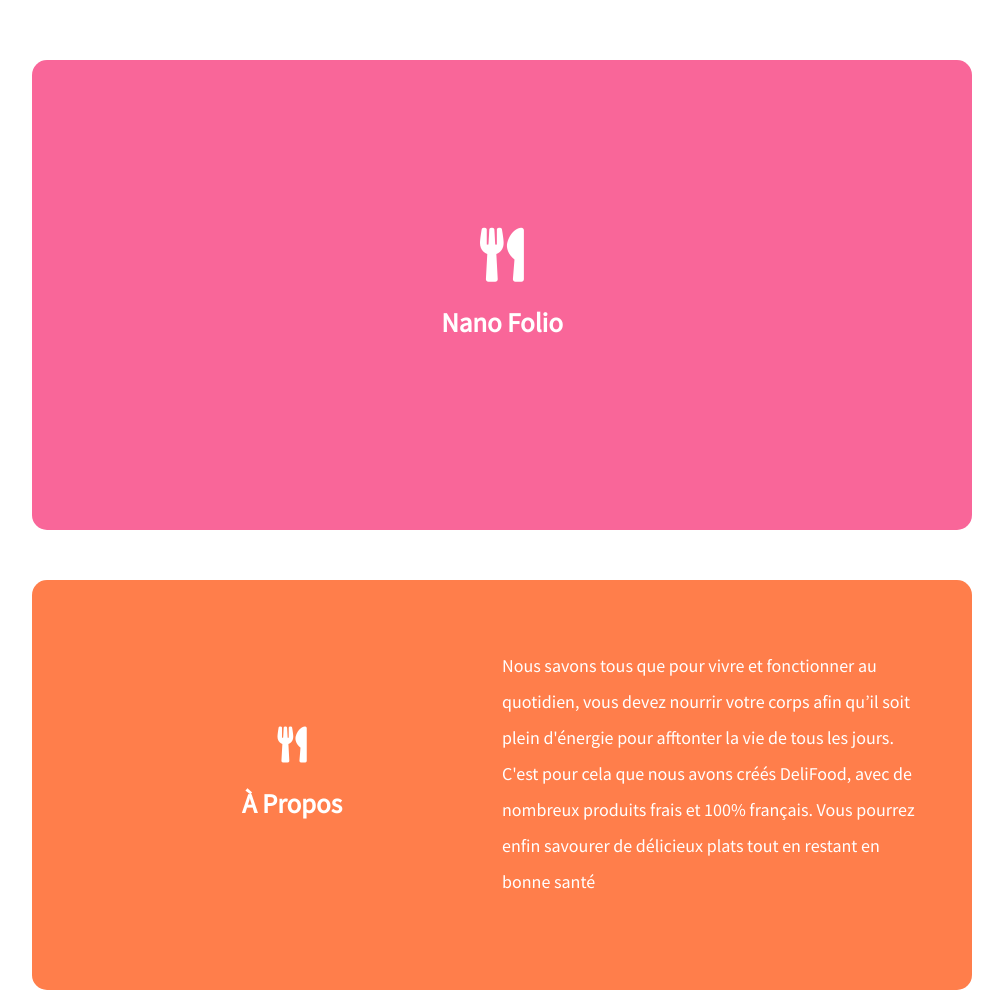
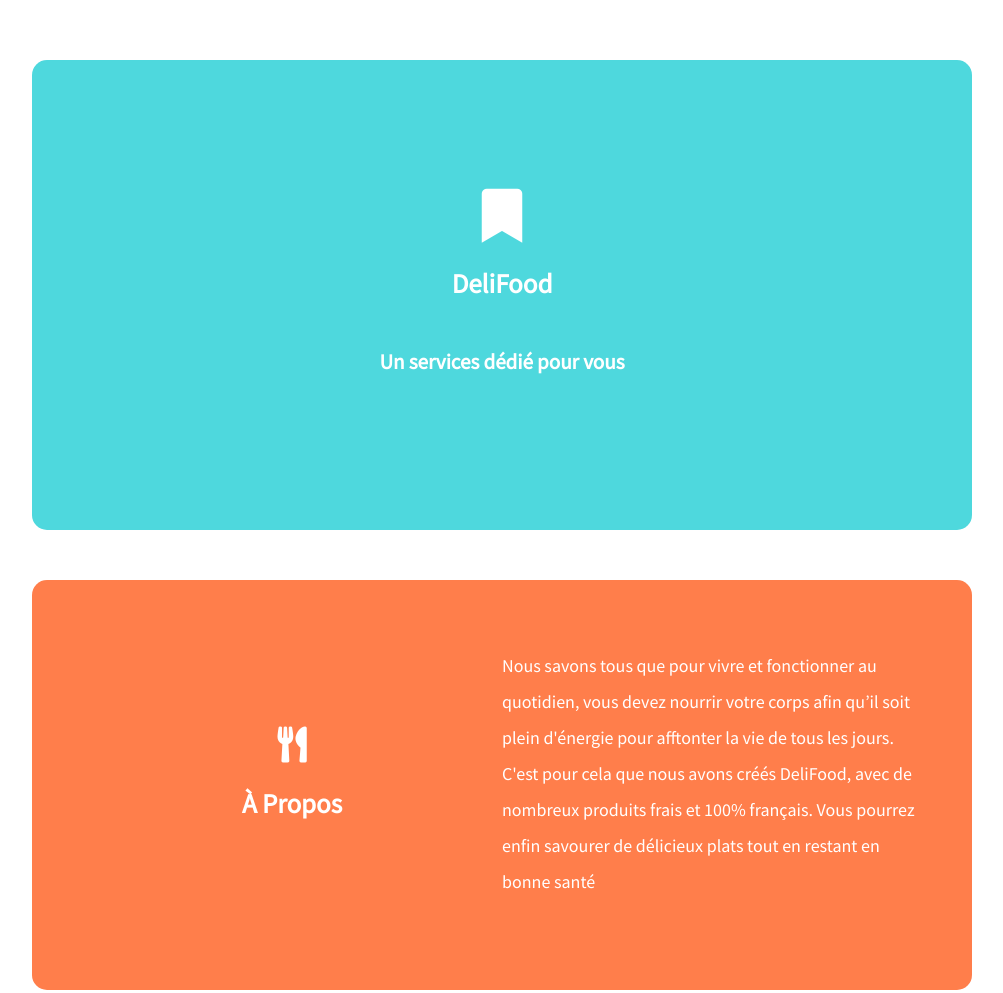
Before and after one commit to sada-diagne/TpEsgiGitHub, a plain HTML site: page index.html in a window 1280 px wide. Shown: the top 993 px of the page, without its empty margins (138-1141 px from the left). Drawn offline with Linux system fonts and the light colour scheme.

Commit message:
Modification de la card titre

```diff
--- a/css/tooplate-style.css
+++ b/css/tooplate-style.css
@@ -24,7 +24,7 @@ a:hover { color: #30ADAD; }
 
 .tm-about-text a { color: #9F6; }
 
-h1, h2, p, i, address, .tm-text-white { color: white; }
+h1, h2,h3, p, i, address, .tm-text-white { color: white; }
 
 .tm-link-gray { color: #999999; }
 .tm-link-white { color: white; }
@@ -208,7 +208,7 @@ address { font-style: normal; }
 .tm-mb-40 { margin-bottom: 40px; }
 .tm-mb-50 { margin-bottom: 50px; }
 .tm-mb-80 { margin-bottom: 80px; }
-.tm-bgcolor-1 { background-color: #F96699; }
+.tm-bgcolor-1 { background-color: #4ed8dd; }
 .tm-bgcolor-2 { background-color: #38CCCC; }
 .tm-bgcolor-3 { background-color: #99CCCC; }
 .tm-bgcolor-5 { background-color: #ff7e4b; }
--- a/index.html
+++ b/index.html
@@ -16,8 +16,9 @@ https://www.tooplate.com/view/2122-nano-folio
 <body>
 	<div class="tm-container-fluid">
 		<section class="tm-site-header tm-flex-center tm-mb-50 tm-bgcolor-1 tm-border-rounded">
-			<i class="fas fa-utensils fa-3x"></i>
-			<h1>Nano Folio</h1>
+			<i class="fas fa-bookmark fa-3x"></i>
+			<h1>DeliFood</h1>
+			<h3>Un services dédié pour vous</h3>
 		</section>
 
 		<section class="tm-about tm-mb-80 tm-p-50 tm-bgcolor-5 tm-border-rounded">
```
